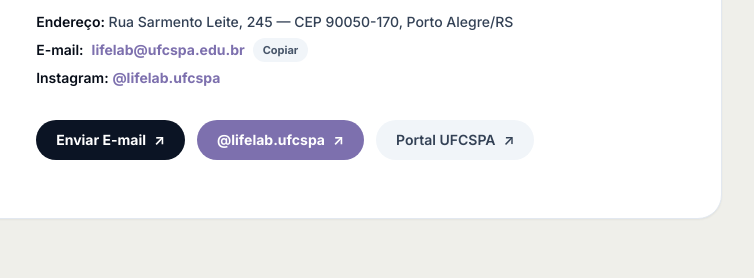
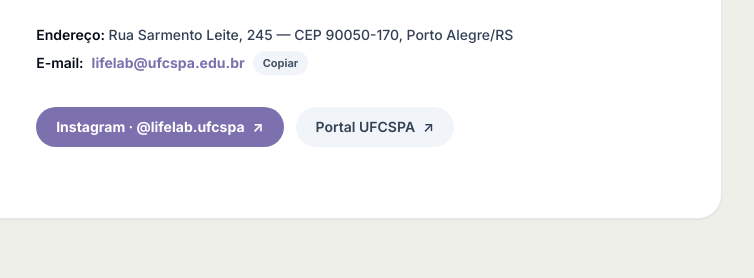
Before and after one commit to lifelab-ufcspa/lifelab-ufcspa.github.io, a plain HTML site: page index.html in a window 1280 px wide. Shown: the part 4881-5159 px from the top of the page, 526-1280 px from the left. Drawn offline with nearby package versions, Linux system fonts and the light colour scheme.

Commit message:
Remove email button and update Instagram link
Removed Instagram email button and updated Instagram link text.

```diff
--- a/index.html
+++ b/index.html
@@ -763,19 +763,11 @@
                   Copiar
                 </button>
               </p>
-              <p>
-                <strong class="font-semibold text-brand-navy">Instagram:</strong>
-                <a href="https://www.instagram.com/lifelab.ufcspa/" target="_blank" rel="noopener noreferrer" class="text-brand-lilac hover:underline font-bold">@lifelab.ufcspa</a>
-              </p>
             </div>
 
             <div class="pt-3 flex flex-wrap gap-3">
-              <a href="mailto:lifelab@ufcspa.edu.br" class="inline-flex items-center gap-2 bg-brand-surface text-white text-xs sm:text-sm font-bold px-5 py-2.5 rounded-full hover:bg-brand-navy transition-all">
-                <span data-i18n="btn_email">Enviar E-mail</span>
-                <span>↗</span>
-              </a>
               <a href="https://www.instagram.com/lifelab.ufcspa/" target="_blank" rel="noopener noreferrer" class="inline-flex items-center gap-2 bg-brand-lilac hover:bg-brand-lilac-hover text-white text-xs sm:text-sm font-bold px-5 py-2.5 rounded-full transition-all">
-                <span>@lifelab.ufcspa</span>
+                <span>Instagram · @lifelab.ufcspa</span>
                 <span>↗</span>
               </a>
               <a href="https://www.ufcspa.edu.br" target="_blank" rel="noopener noreferrer" class="inline-flex items-center gap-2 bg-slate-100 text-slate-700 text-xs sm:text-sm font-semibold px-5 py-2.5 rounded-full hover:bg-slate-200 transition-all">
@@ -1361,7 +1353,6 @@
         label_email: "E-mail:",
         btn_copy: "Copiar",
         btn_copied: "Copiado!",
-        btn_email: "Enviar E-mail",
         btn_portal: "Portal UFCSPA",
         footer_supervision: "Supervisão",
         footer_top: "Voltar ao Topo ↑",
@@ -1449,7 +1440,6 @@
         label_email: "E-mail:",
         btn_copy: "Copy",
         btn_copied: "Copied!",
-        btn_email: "Send E-mail",
         btn_portal: "UFCSPA Portal",
         footer_supervision: "Supervision",
         footer_top: "Back to Top ↑",
```
